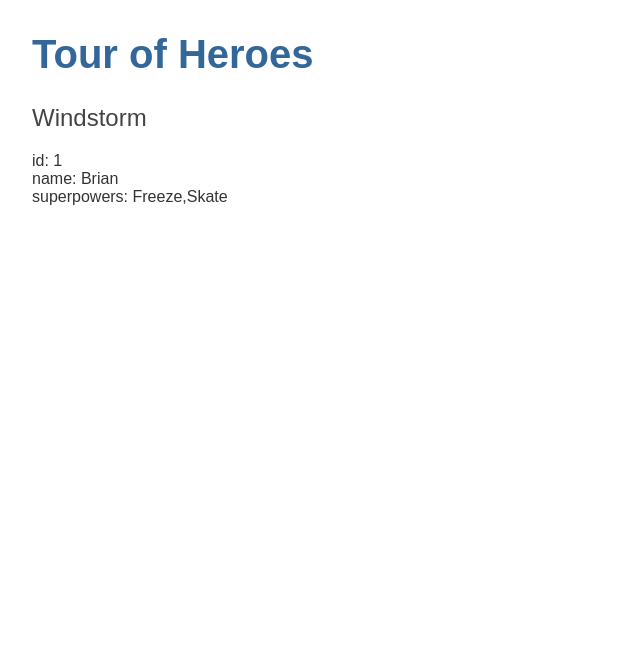
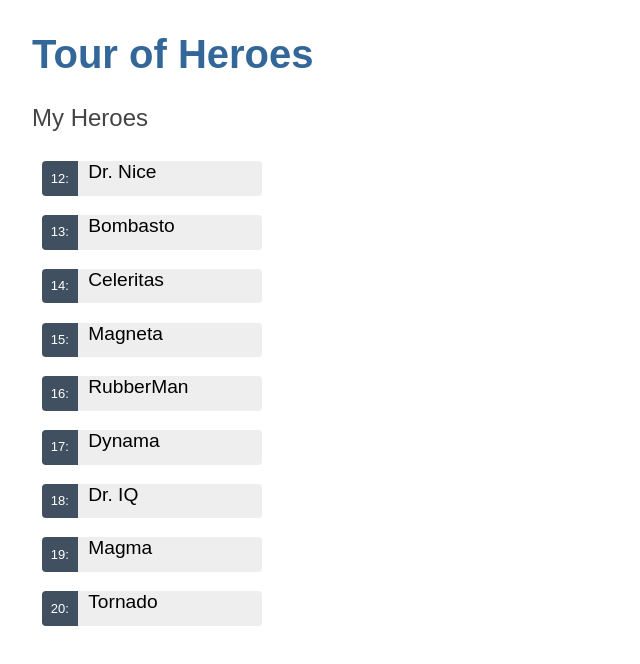
Before and after one commit to AceKokuren/tour-of-heroes, an Angular app: page / in a window 1280 px wide. Shown: the top 664 px of the page, without its empty margins (0-640 px from the left). Built offline with nearby package versions, Linux system fonts and the light colour scheme.

Commit message:
Added HTML elements to display a list of heroes in a button, then display those details below the buttons after being clicked.

```diff
--- a/src/app/heroes/heroes.component.html
+++ b/src/app/heroes/heroes.component.html
@@ -1,4 +1,26 @@
-<h2>{{hero.superHeroName}}</h2>
-<div><span>id: </span>{{hero.id}}</div>
-<div><span>name: </span>{{hero.alterEgo}}</div>
-<div><span>superpowers: </span>{{hero.superpowers}}</div>
+<h2>My Heroes</h2>
+<ul class="heroes">
+  <li *ngFor="let hero of heroes">
+    <button type="button" (click)="onselect(hero)" [class.selected]="hero === selectedHero">
+      <span class="badge">{{hero.id}}: </span>
+      <span class="superHeroName">{{hero.superHeroName}}</span>
+    </button>
+  </li>
+</ul>
+<div *ngIf="selectedHero">
+  <h2>{{selectedHero.superHeroName | uppercase}}</h2>
+  <div>id: {{selectedHero.id}}</div>
+  <div>
+    <label for="hero-superHeroName">Super Hero Name: </label>
+    <input id="hero-superHeroName" [(ngModel)]="selectedHero.superHeroName" placeholder="superHeroName">
+    <br>
+    <label for="hero-alterEgo">Alter Ego: </label>
+    <input id="hero-alterEgo" [(ngModel)]="selectedHero.alterEgo" placeholder="alterEgo">
+    <br>
+    <label for="hero-age">Age: </label>
+    <input id="hero-age" [(ngModel)]="selectedHero.age" placeholder="age">
+    <br>
+    <label for="hero-superPowers">Superpowers: </label>
+    <input id="hero-superPowers" [(ngModel)]="selectedHero.superpowers" placeholder="superPowers">
+  </div>
+</div>
--- a/src/app/heroes/heroes.component.ts
+++ b/src/app/heroes/heroes.component.ts
@@ -1,5 +1,6 @@
-import { Component } from '@angular/core';
-import {Hero} from "../hero";
+import {Component} from '@angular/core';
+import {HEROES} from "./mock.heroes";
+import {Hero} from "./hero";
 
 @Component({
   selector: 'app-heroes',
@@ -7,11 +8,10 @@ import {Hero} from "../hero";
   styleUrls: ['./heroes.component.css']
 })
 export class HeroesComponent {
-   hero : Hero = {
-     id : 1,
-     superHeroName: 'Windstorm',
-     alterEgo: 'Brian',
-     age: 0,
-     superpowers: ["Freeze", "Skate"]
-   };
+  heroes = HEROES;
+
+  selectedHero?: Hero;
+  onselect(hero: Hero): void {
+    this.selectedHero = hero;
+  }
 }
```
